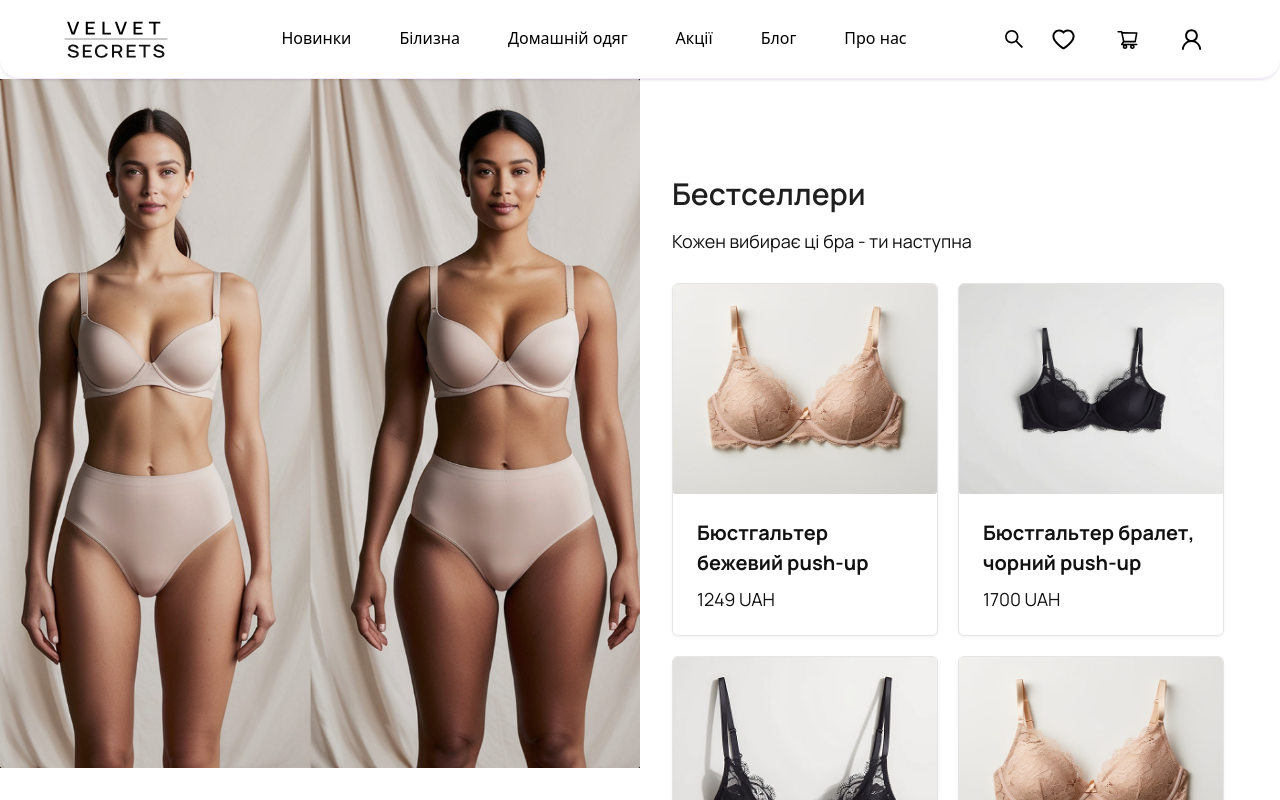
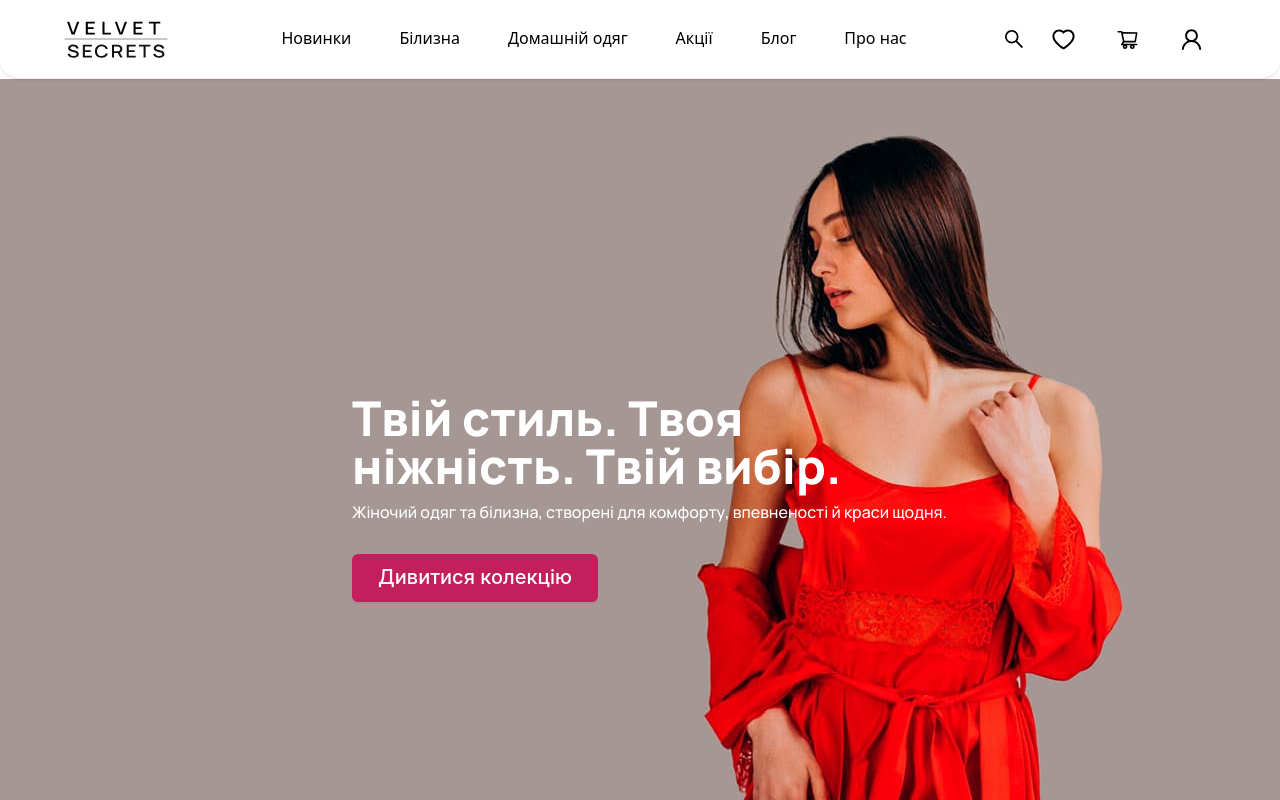
Before and after one commit to Den-web/Velvet.Secrets-online-shop, a React (Vite) app: page / in a window 1280 px wide. Shown: the top 800 px of the page. Built offline with nearby package versions, Linux system fonts and the light colour scheme.

Commit message:
add slider\carusel

```diff
--- /dev/null
+++ b/src/components/molecules/HeroSlide.tsx
@@ -0,0 +1,89 @@
+import React from 'react';
+import Button from '../atoms/Button';
+
+interface HeroSlideProps {
+  title: string;
+  subtitle: string;
+  image: string;
+  screen: 'desktop' | 'tablet' | 'mobile';
+}
+
+const HeroSlide: React.FC<HeroSlideProps> = ({ title, subtitle, image, screen }) => {
+  return (
+    <div
+      className="w-full h-[900px] bg-[#364D79] bg-cover bg-center relative"
+      style={{ backgroundImage: `url(${image})` }}
+    >
+      <div
+        className={`
+          absolute text-white font-manrope
+          ${
+            screen === 'desktop'
+              ? 'top-[315px] left-[352px] w-[616px] h-[270px] flex flex-col items-start justify-start gap-[30px]'
+              : screen === 'tablet'
+                ? 'top-[319px] left-[30px] w-[330px] h-[212px] flex flex-col items-start justify-start gap-[30px]'
+                : 'top-[307px] left-1/2 -translate-x-1/2 w-[278px] h-[198px] flex flex-col items-center justify-start text-center gap-[20px]'
+          }
+        `}
+      >
+        <div
+          className={`
+            flex flex-col
+            ${screen === 'mobile' ? 'items-center gap-[10px]' : 'items-start gap-[10px]'}
+          `}
+        >
+          <h1
+            className={`
+              font-extrabold
+              ${
+                screen === 'desktop'
+                  ? 'text-5xl'
+                  : screen === 'tablet'
+                    ? 'text-[32px]'
+                    : 'text-[24px]'
+              }
+            `}
+          >
+            {title}
+          </h1>
+
+          <p
+            className={`
+              font-medium
+              ${screen === 'desktop' ? 'text-base' : 'text-sm'}
+            `}
+          >
+            {subtitle}
+          </p>
+        </div>
+
+        <div
+          className={`
+            flex flex-col gap-[8px]
+            ${screen === 'mobile' ? 'items-center justify-center' : 'items-start justify-start'}
+          `}
+        >
+          <Button
+            className={`
+    bg-pink5 text-white font-medium border border-transparent transition-all duration-300
+    hover:bg-white hover:border-pink5 hover:text-grey6
+    text-[16px] md:text-[16px] lg:text-[20px]
+    shadow-[0_2px_0_0_rgba(195,31,92,0.1)]
+    ${
+      screen === 'desktop'
+        ? 'w-[246px] h-[48px] px-10 py-5'
+        : screen === 'tablet'
+          ? 'w-[208px] h-[44px] px-10 py-5'
+          : 'w-[208px] h-[44px] px-[26px] py-[14px]'
+    }
+  `}
+          >
+            Дивитися колекцію
+          </Button>
+        </div>
+      </div>
+    </div>
+  );
+};
+
+export default HeroSlide;
--- /dev/null
+++ b/src/components/organisms/HeroCarousel.tsx
@@ -0,0 +1,27 @@
+import React from 'react';
+import { Carousel } from 'antd';
+import HeroSlide from '../molecules/HeroSlide';
+import { useSelector } from 'react-redux';
+import type { RootState } from '../../store';
+import { heroSlides } from '../../data/heroSlides';
+
+const HeroCarousel: React.FC = () => {
+  const width = useSelector((state: RootState) => state.window.width);
+  const screen = width < 768 ? 'mobile' : width < 1024 ? 'tablet' : 'desktop';
+
+  return (
+    <Carousel autoplay dots className="relative z-10">
+      {heroSlides.map((slide, index) => (
+        <HeroSlide
+          key={index}
+          title={slide.title}
+          subtitle={slide.subtitle}
+          image={slide[screen]}
+          screen={screen}
+        />
+      ))}
+    </Carousel>
+  );
+};
+
+export default HeroCarousel;
--- a/src/components/templates/MainTemplate.tsx
+++ b/src/components/templates/MainTemplate.tsx
@@ -1,17 +1,37 @@
+// import React from 'react';
+// import Navigation from '../organisms/Navigation';
+
+// type MainTemplateProps = {
+//   children: React.ReactNode;
+// };
+
+// const MainTemplate: React.FC<MainTemplateProps> = ({ children }) => (
+//   <div className="min-h-screen w-full flex flex-col bg-white">
+//     <Navigation />
+//     <div className="flex-1 flex flex-col">
+//       <main className="flex-1 w-full">{children}</main>
+//     </div>
+//   </div>
+// );
+
+// export default MainTemplate;
+
 import React from 'react';
 import Navigation from '../organisms/Navigation';
+import HeroCarousel from '../organisms/HeroCarousel';
 
-type MainTemplateProps = {
+type HomeTemplateProps = {
   children: React.ReactNode;
 };
 
-const MainTemplate: React.FC<MainTemplateProps> = ({ children }) => (
+const HomeTemplate: React.FC<HomeTemplateProps> = ({ children }) => (
   <div className="min-h-screen w-full flex flex-col bg-white">
     <Navigation />
+    <HeroCarousel />
     <div className="flex-1 flex flex-col">
       <main className="flex-1 w-full">{children}</main>
     </div>
   </div>
 );
 
-export default MainTemplate;
+export default HomeTemplate;
--- /dev/null
+++ b/src/data/heroSlides.ts
@@ -0,0 +1,36 @@
+// src/data/heroSlides.ts
+import desktop1 from '../assets/icons/hero/desktop-img1.jpg';
+import desktop2 from '../assets/icons/hero/desktop-img2.jpg';
+import desktop3 from '../assets/icons/hero/desktop-img3.jpg';
+
+import tablet1 from '../assets/icons/hero/tablet-img1.jpg';
+import tablet2 from '../assets/icons/hero/tablet-img2.jpg';
+import tablet3 from '../assets/icons/hero/tablet-img3.jpg';
+
+import mobile1 from '../assets/icons/hero/mobile-img1.jpg';
+import mobile2 from '../assets/icons/hero/mobile-img2.jpg';
+import mobile3 from '../assets/icons/hero/mobile-img3.jpg';
+
+export const heroSlides = [
+  {
+    title: 'Бути собою — твій головний тренд',
+    subtitle: 'Обирай одяг, який підкреслює твою унікальність. Без правил. Без компромісів.',
+    desktop: desktop1,
+    tablet: tablet1,
+    mobile: mobile1,
+  },
+  {
+    title: 'Твій стиль. Твоя ніжність. Твій вибір.',
+    subtitle: 'Жіночий одяг та білизна, створені для комфорту, впевненості й краси щодня.',
+    desktop: desktop2,
+    tablet: tablet2,
+    mobile: mobile2,
+  },
+  {
+    title: 'Жіночність у кожній деталі',
+    subtitle: 'Ретельно підібраний одяг і білизна для тих, хто цінує якість, комфорт і стиль.',
+    desktop: desktop3,
+    tablet: tablet3,
+    mobile: mobile3,
+  },
+];
--- a/src/store/index.ts
+++ b/src/store/index.ts
@@ -1,12 +1,14 @@
 import { configureStore } from '@reduxjs/toolkit';
 import cartReducer from './cartSlice';
 import dropdownReducer from './dropdownSlice';
+import windowReducer from './windowSlice';
 import { api } from './productsApi';
 
 export const store = configureStore({
   reducer: {
     cart: cartReducer,
     dropdown: dropdownReducer,
+    window: windowReducer,
     [api.reducerPath]: api.reducer,
   },
   middleware: (getDefaultMiddleware) => getDefaultMiddleware().concat(api.middleware),
--- /dev/null
+++ b/src/store/windowSlice.ts
@@ -0,0 +1,23 @@
+import { createSlice } from '@reduxjs/toolkit';
+import type { PayloadAction } from '@reduxjs/toolkit';
+
+interface WindowState {
+  width: number;
+}
+
+const initialState: WindowState = {
+  width: typeof window !== 'undefined' ? window.innerWidth : 1024, // fallback
+};
+
+const windowSlice = createSlice({
+  name: 'window',
+  initialState,
+  reducers: {
+    setWindowWidth: (state, action: PayloadAction<number>) => {
+      state.width = action.payload;
+    },
+  },
+});
+
+export const { setWindowWidth } = windowSlice.actions;
+export default windowSlice.reducer;
```
Also changed, not shown: src/index.css (+4 -6 lines).
